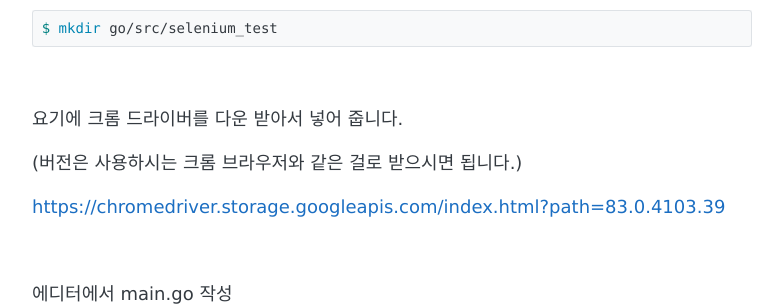
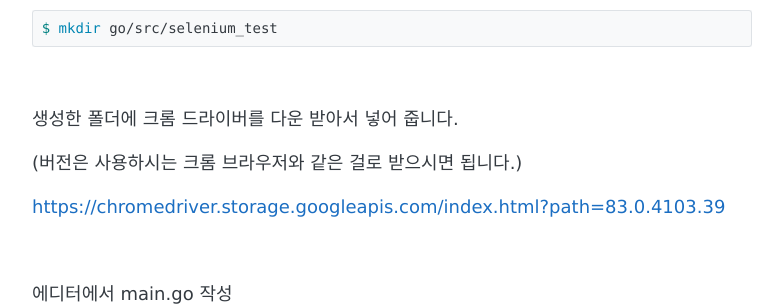
Before and after one commit to anifilm/anifilm.github.io, a Jekyll site: the page built from _posts/2020-07-02-golang-selenium.md, in a window 1280 px wide and 900 px high, scrolled down 926 px. Shown: the part 152-458 px from the top of the window, without its empty margins (248-1031 px from the left). Built offline with Jekyll 4.4.1, drawn with Linux system fonts in a browser that asks for light colours.

Commit message:
Update 2020-07-02-golang-selenium.md

````diff
--- a/_posts/2020-07-02-golang-selenium.md
+++ b/_posts/2020-07-02-golang-selenium.md
@@ -39,7 +39,7 @@ $ mkdir go/src/selenium_test
 ```
 <br>
 
-요기에 크롬 드라이버를 다운 받아서 넣어 줍니다.
+생성한 폴더에 크롬 드라이버를 다운 받아서 넣어 줍니다.
 
 (버전은 사용하시는 크롬 브라우저와 같은 걸로 받으시면 됩니다.)
 
````
